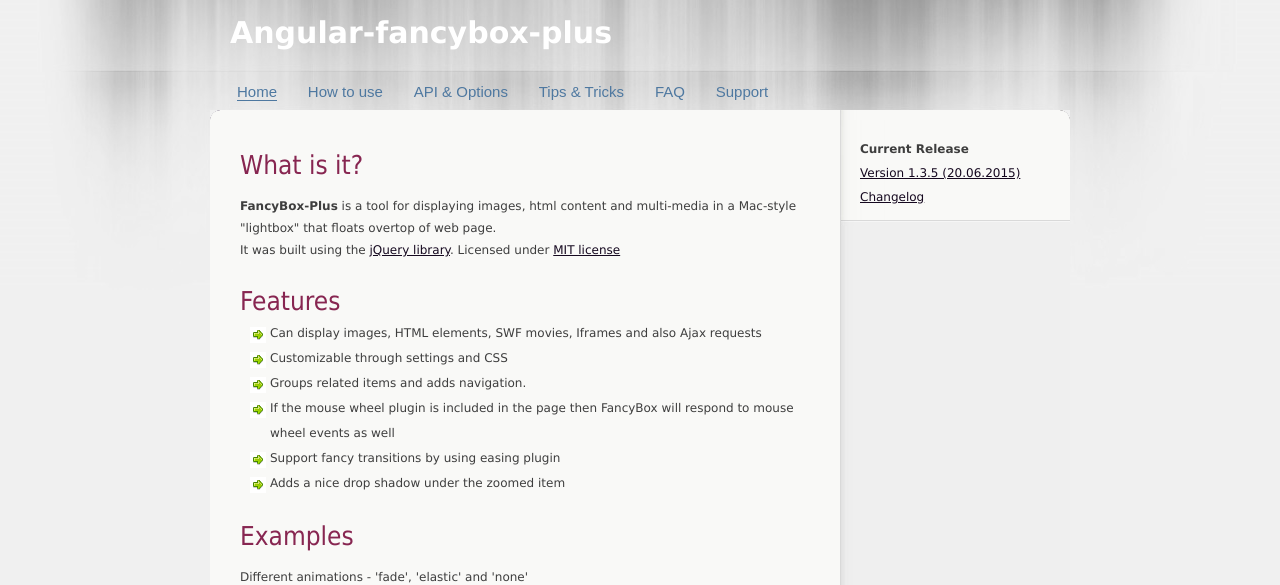
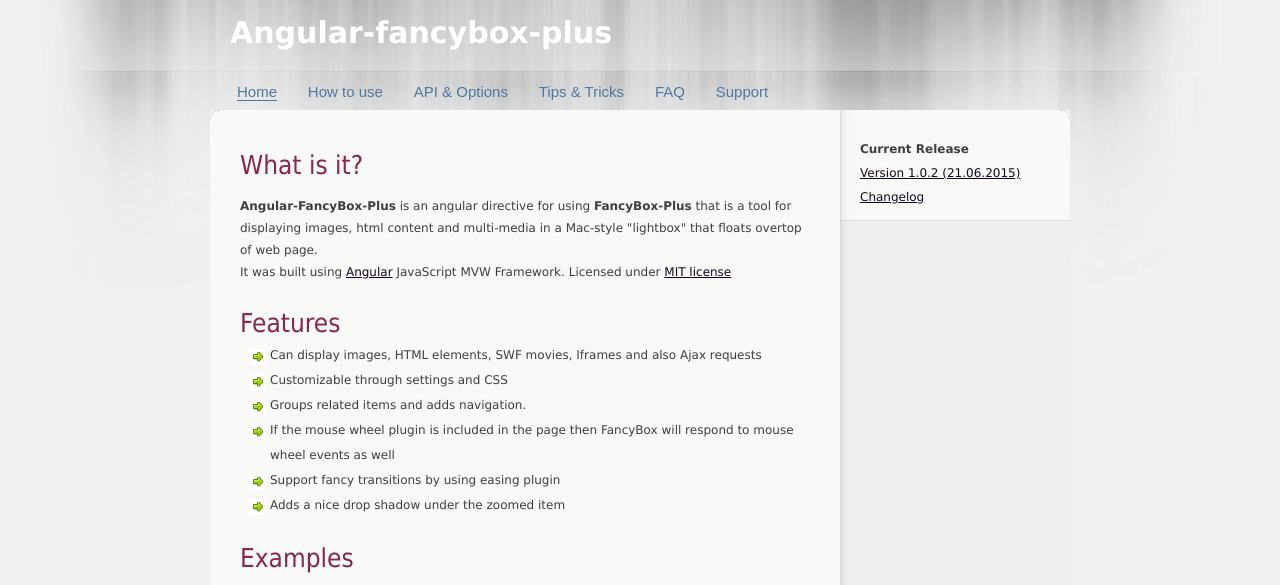
Before and after one commit to igorlino/angular-fancybox-plus, a website: page demo/index.html at #/api in a window 1280 px wide. Shown: the top 585 px of the page. Drawn offline with nearby package versions, Linux system fonts and the light colour scheme; some packages are replaced by stand-ins of ours; a script that the page names is missing.

Commit message:
Update release info.

```diff
--- a/demo/main.html
+++ b/demo/main.html
@@ -5,10 +5,10 @@
         <h1>What is it?</h1>
 
         <p>
-            <strong>FancyBox-Plus</strong> is a tool for displaying images, html content and multi-media in a
+            <strong>Angular-FancyBox-Plus</strong> is an angular directive for using <strong>FancyBox-Plus</strong> that is a tool for displaying images, html content and multi-media in a
             Mac-style "lightbox" that floats overtop of web page.
             <br/>
-            It was built using the <a href="http://jquery.com/">jQuery library</a>.
+            It was built using <a href="http://angularjs.org/">Angular</a> JavaScript MVW Framework.
             Licensed under <a href="http://docs.jquery.com/Licensing">MIT license</a>
         </p>
 
@@ -154,12 +154,7 @@
     </div>
 
     <div id="col_right">
-        <div id="col_sep">
-
-            <p><b>Current Release</b><br/><a href="">Version</b> 1.3.5 (20.06.2015)</a></p>
-
-            <p><a href="https://github.com/igorlino/fancybox-plus/blob/master/CHANGELOG.md">Changelog</a></p>
-
+        <div id="col_sep" ng-include="'release.html'">
         </div>
 
     </div>
--- /dev/null
+++ b/demo/release.html
@@ -0,0 +1,3 @@
+<p><b>Current Release</b><br/><a href="">Version</b> 1.0.2 (21.06.2015)</a></p>
+
+<p><a href="https://github.com/igorlino/angular-fancybox-plus/blob/master/CHANGELOG.md">Changelog</a></p>
```
Also changed, not shown: demo/api.html (+1 -7 lines), demo/blog.html (+1 -5 lines), demo/faq.html (+1 -6 lines), demo/howto.html (+1 -6 lines), demo/support.html (+1 -6 lines).
